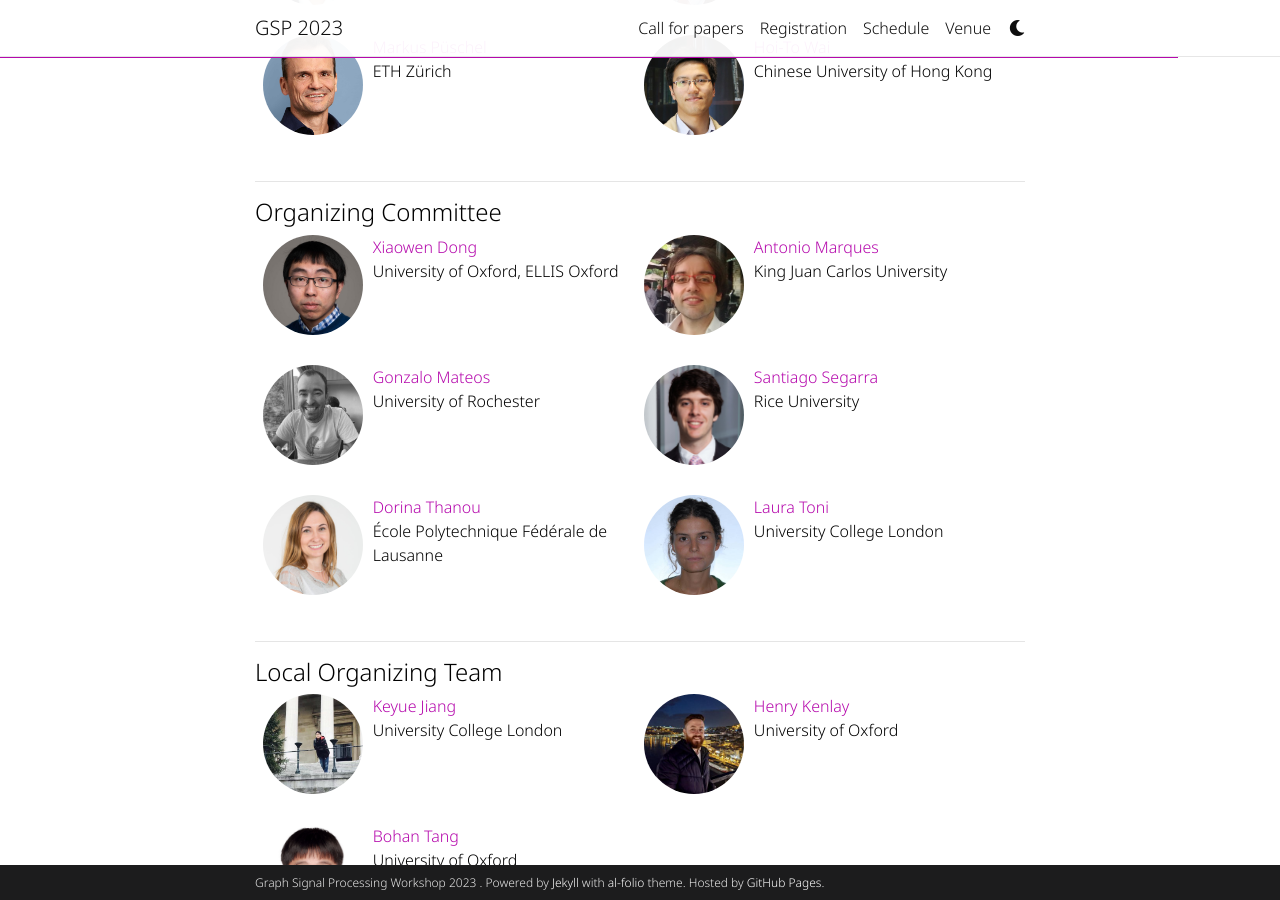
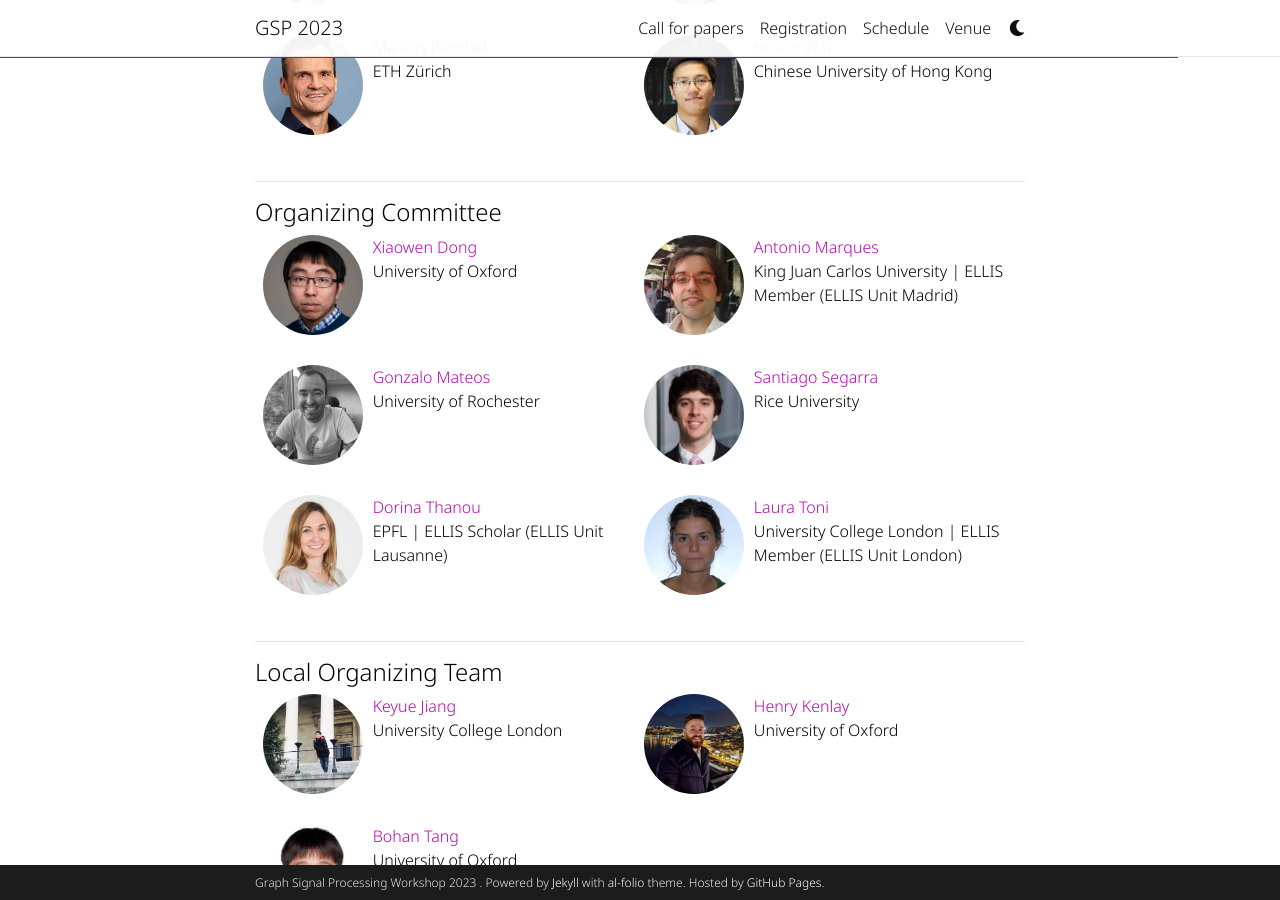
Before and after one commit to shreyasvinaya/gspworkshop2025.github.io, a Jekyll site: the page built from _pages/about.md, in a window 1280 px wide and 900 px high, scrolled down 1422 px. Built offline with Jekyll 4.4.1, drawn with Linux system fonts in a browser that asks for light colours; full-size pictures stand in for the smaller copies a plugin makes; comment, search, counter and statistics services are not loaded; a style sheet for code colours, icons or effects is not loaded.

Commit message:
updated from master

```diff
--- a/_data/staff.yml
+++ b/_data/staff.yml
@@ -39,13 +39,13 @@ Speakers:
 Instructors:
   - name: Xiaowen Dong
     email: xdong@robots.ox.ac.uk
-    affiliation: University of Oxford, ELLIS Oxford
+    affiliation: University of Oxford
     url: https://web.media.mit.edu/~xdong/
     image: people/xiaowen.jpg
 
   - name: Antonio Marques
     email: antonio.garcia.marques@urjc.es
-    affiliation: King Juan Carlos University
+    affiliation: King Juan Carlos University | ELLIS Member (ELLIS Unit Madrid)
     url: https://www.tsc.urjc.es/~amarques/
     image: people/Marques_Square.jpg
 
@@ -63,13 +63,13 @@ Instructors:
 
   - name: Dorina Thanou
     email: dorina.thanou@epfl.ch
-    affiliation: École Polytechnique Fédérale de Lausanne
+    affiliation: EPFL | ELLIS Scholar (ELLIS Unit Lausanne)
     url: https://people.epfl.ch/dorina.thanou?lang=en
     image: people/Dorina.jpg
 
   - name: Laura Toni
     email: l.toni@ucl.ac.uk
-    affiliation: University College London
+    affiliation: University College London | ELLIS Member (ELLIS Unit London)
     url: https://www.ucl.ac.uk/iccs/dr-laura-toni
     image: people/laura.jpg
 
--- a/_pages/about.md
+++ b/_pages/about.md
@@ -48,7 +48,7 @@ GSP 2023 is kindly supported by the ELLIS units of [Madrid](https://ellismadrid.
 ---
 #### Organizing Committee
 <!---
-+ [Xiaowen Dong](https://web.media.mit.edu/~xdong/) (University of Oxford, ELLIS Oxford)
++ [Xiaowen Dong](https://web.media.mit.edu/~xdong/) (University of Oxford)
 + [Antonio Marques](https://www.tsc.urjc.es/~amarques/) (King Juan Carlos University)
 + [Gonzalo Mateos](https://www.hajim.rochester.edu/ece/sites/gmateos//) (University of Rochester)
 + [Santiago Segarra](https://segarra.rice.edu) (Rice University)
@@ -56,7 +56,7 @@ GSP 2023 is kindly supported by the ELLIS units of [Madrid](https://ellismadrid.
 + [Laura Toni](https://www.ucl.ac.uk/iccs/dr-laura-toni) (University College London)
 --->
 
-{% include organizers.html %}
+{% include staff.html %}
 
 
 ---
```
Also changed, not shown: _includes/staff.html (renamed from _includes/organizers.html).
